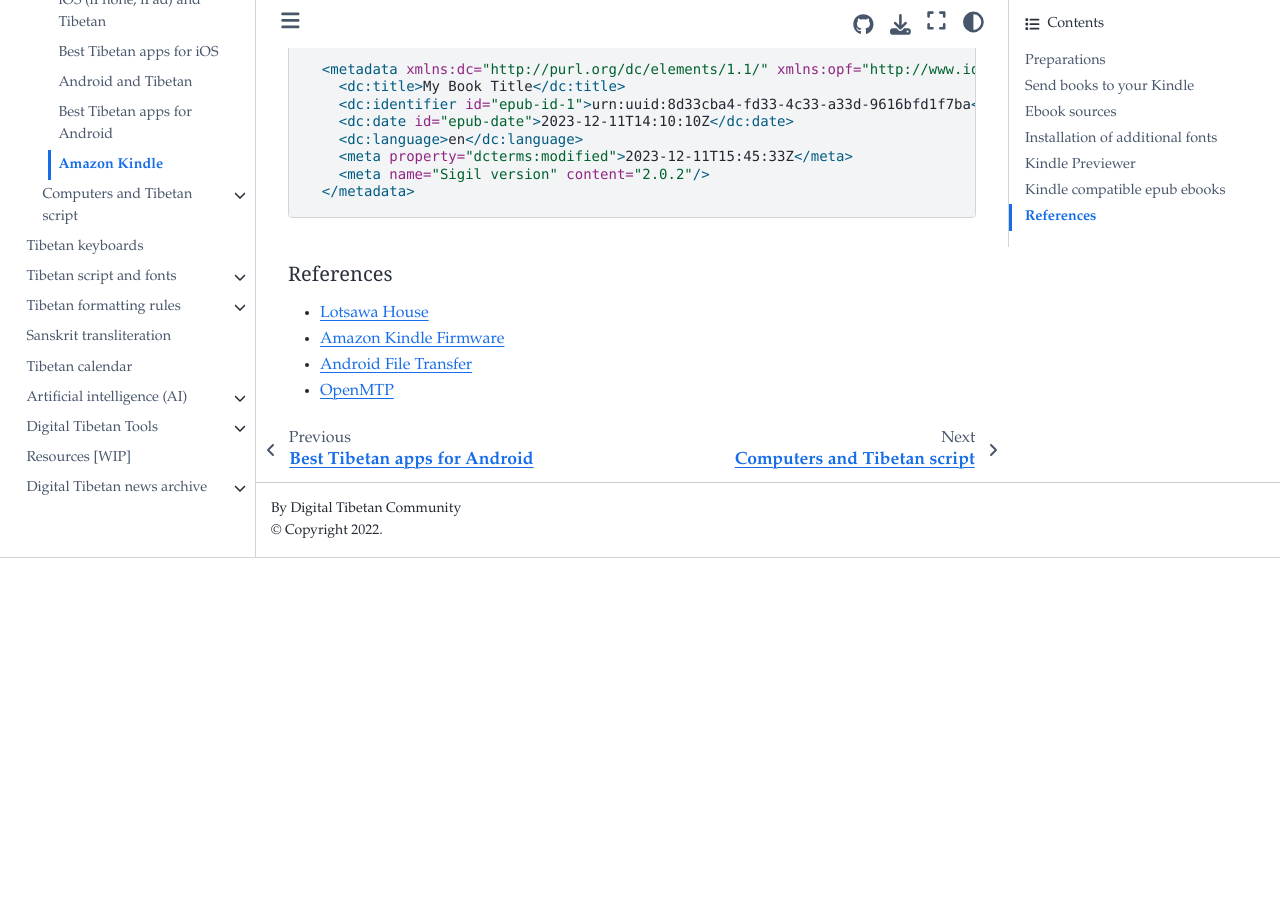
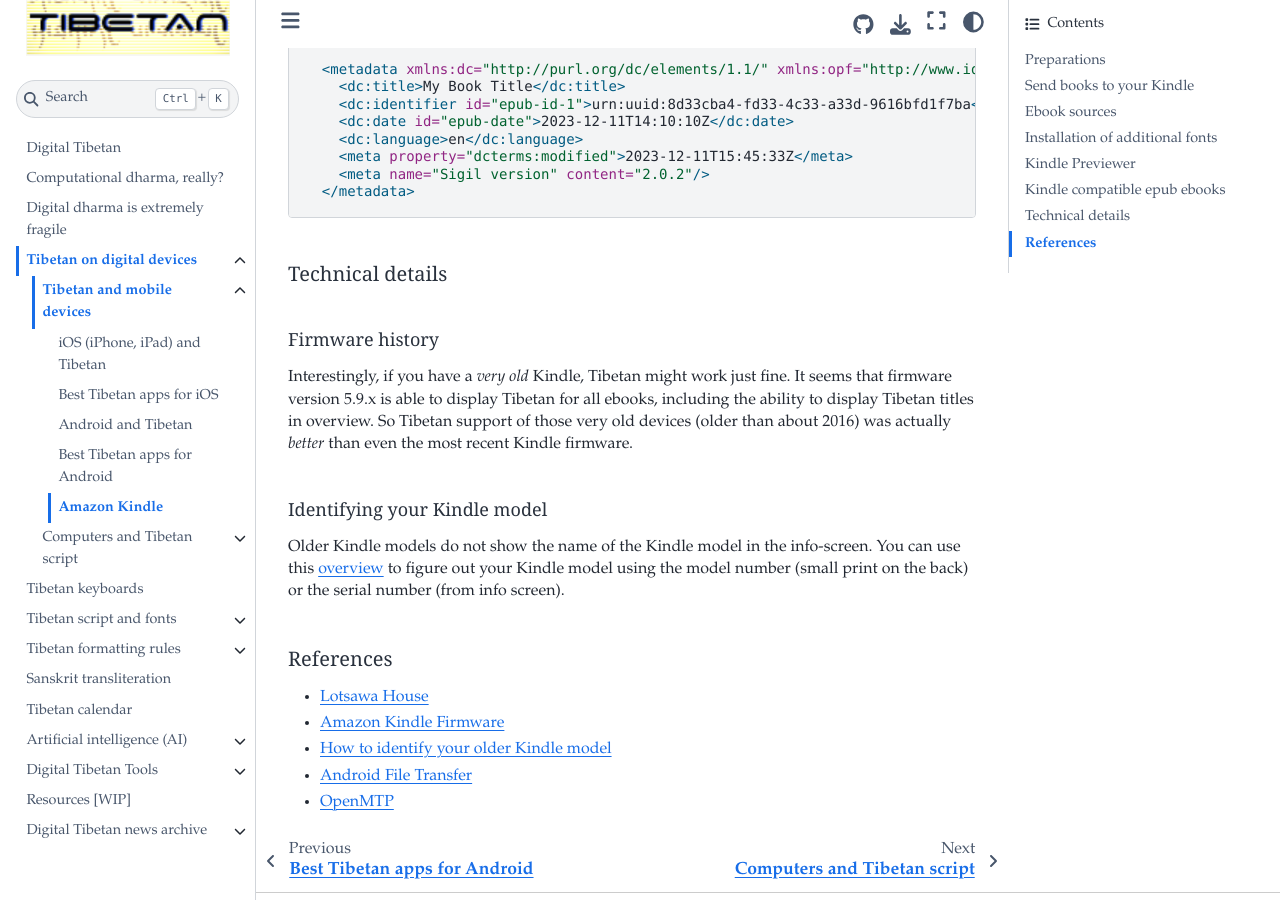
Before and after one commit to DigitalTibetan/DigitalTibetan, a Jupyter Book: the page built from docs/ebook_reader_kindle.md, in a window 1280 px wide and 900 px high, scrolled down 2811 px. Built offline with Jupyter Book 1.0.4 settings and Sphinx 7.4.7 and the Sphinx Book theme 1.1.4, drawn with Linux system fonts in a browser that asks for light colours; before the commit the page ends 3369 px from its top, so only the background shows below that.

Commit message:
Older kindle model identification and firmware history info

````diff
--- a/docs/ebook_reader_kindle.md
+++ b/docs/ebook_reader_kindle.md
@@ -107,9 +107,20 @@
   </metadata>
 ```
 
+## Technical details
+
+### Firmware history
+
+Interestingly, if you have a _very old_ Kindle, Tibetan might work just fine. It seems that firmware version 5.9.x is able to display Tibetan for all ebooks, including the ability to display Tibetan titles in overview. So Tibetan support of those very old devices (older than about 2016) was actually _better_ than even the most recent Kindle firmware.
+
+### Identifying your Kindle model
+
+Older Kindle models do not show the name of the Kindle model in the info-screen. You can use this [overview](https://www.androidauthority.com/which-kindle-model-do-i-have-1073996/) to figure out your Kindle model using the model number (small print on the back) or the serial number (from info screen).
+
 ## References
 
 - [Lotsawa House](https://www.lotsawahouse.org)
 - [Amazon Kindle Firmware](https://www.amazon.de/gp/help/customer/display.html?nodeId=GKMQC26VQQMM8XSW)
+- [How to identify your older Kindle model](https://www.androidauthority.com/which-kindle-model-do-i-have-1073996/)
 - [Android File Transfer](https://www.android.com/filetransfer/)
 - [OpenMTP](https://github.com/ganeshrvel/openmtp)
````
